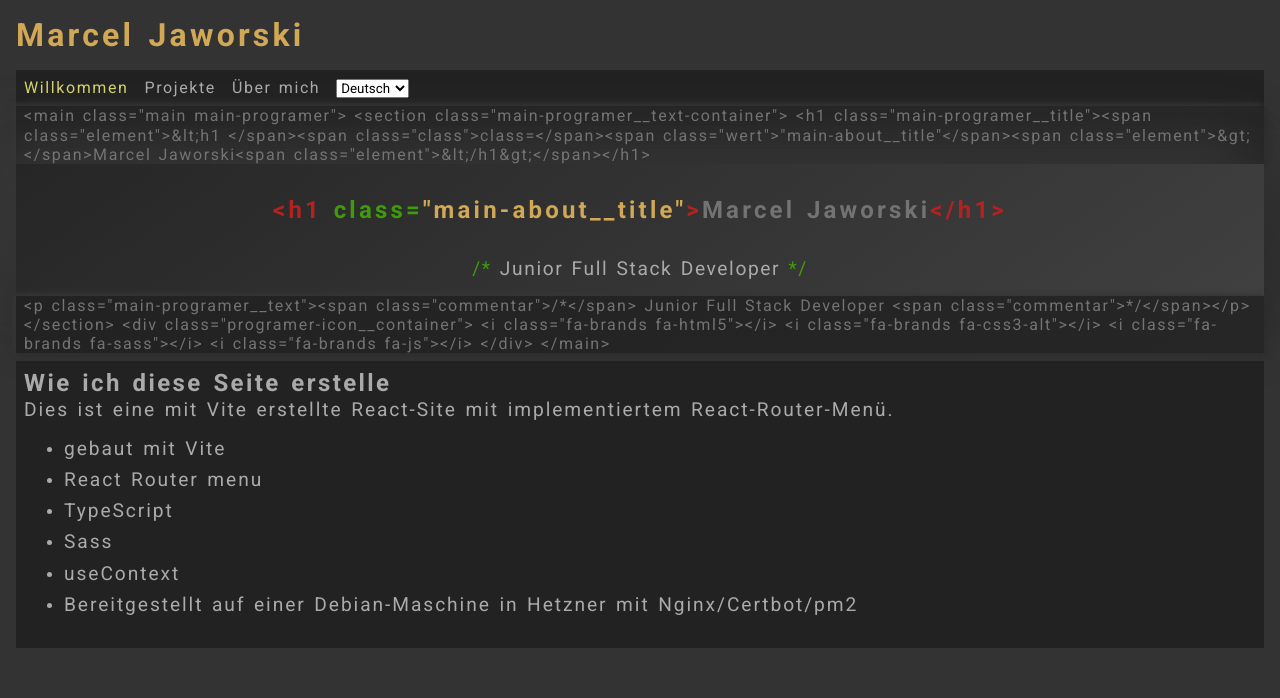
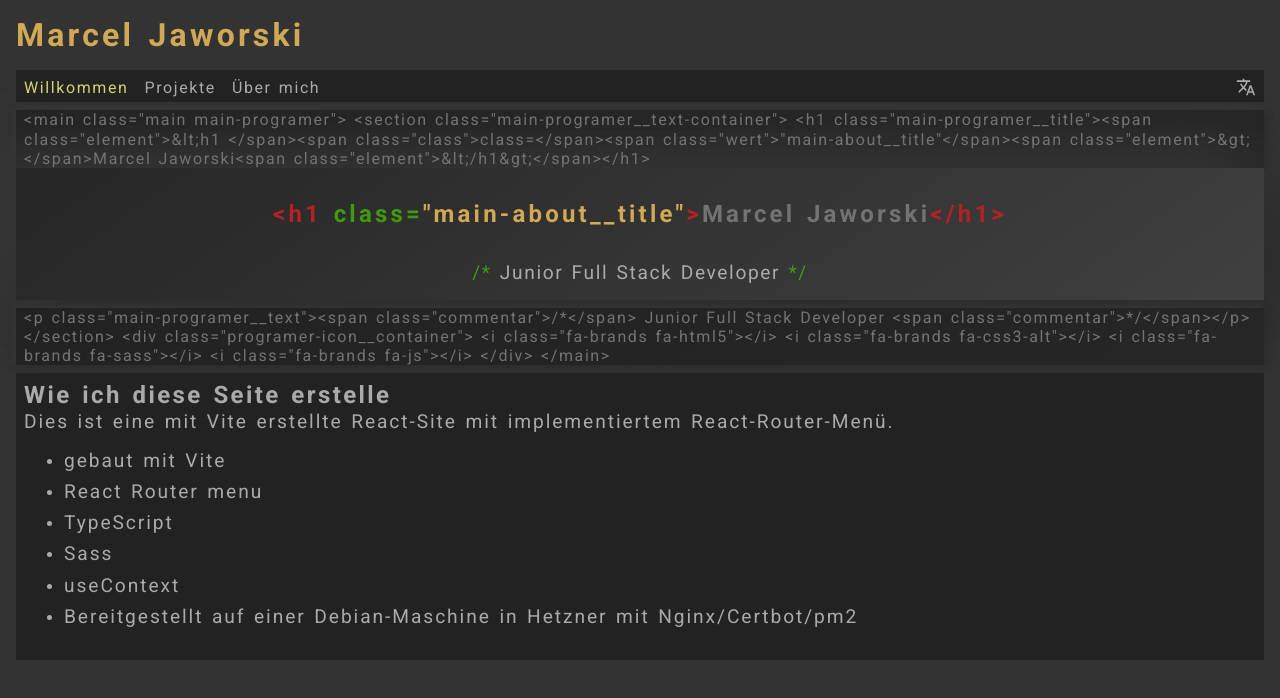
Before and after one commit to marceljaworski/portfolio, a React (Vite) app: page /welcome in a window 1280 px wide. Shown: the top 698 px of the page. Built offline with nearby package versions, Linux system fonts and the light colour scheme.

Commit message:
chooseLanguage styled

```diff
--- a/package.json
+++ b/package.json
@@ -16,6 +16,7 @@
     "@codersrank/activity": "^0.9.14",
     "@emotion/react": "^11.11.0",
     "@emotion/styled": "^11.11.0",
+    "@mui/icons-material": "^5.11.16",
     "@mui/material": "^5.13.3",
     "react": "^18.2.0",
     "react-dom": "^18.2.0",
--- a/src/App.scss
+++ b/src/App.scss
@@ -16,9 +16,12 @@ body {
 
 
 	nav {
+		height: 2rem;
 		background-color: $background;
 		padding: .5rem;
-
+		display: flex;
+		text-align: center;
+		position: relative;
 		a {
 			color: #aaa;
 			text-decoration: none;
@@ -27,6 +30,12 @@ body {
 
 		a.active {
 			color: rgb(211, 211, 110);
+		}
+		.languageContainer {
+			display: inline-block;
+			position: absolute;
+			right: .5rem;
+			bottom: .1rem;
 		}
 	}
 	.main {
--- a/src/components/LanguageChooser.tsx
+++ b/src/components/LanguageChooser.tsx
@@ -1,17 +1,29 @@
-import { useContext } from 'react';
+import { useContext, useState } from 'react';
 import { AppContext } from '../AppContext';
+import TranslateIcon from '@mui/icons-material/Translate';
+
 
 
 export const LanguageChooser = () => {
     const { languages, language, changeLanguage } = useContext(AppContext);
+    const [showLanguages, setShowLanguages] = useState(false);
 
     const handleChange = (event:React.ChangeEvent<HTMLSelectElement>):void => {
         changeLanguage(event.target.value);
     };
+    const handleShow = () => {
+        setShowLanguages(!showLanguages)
+    }
+
 
     return (
-        <select value={language} onChange={handleChange}>
-            {languages.map(lang => <option key={lang.value} value={lang.value}>{lang.language}</option>)}
-        </select>
+
+        <div className='languageContainer' onClick={handleShow}>
+            {showLanguages && <select value={language} onChange={handleChange}>
+                {languages.map(lang => <option key={lang.value} value={lang.value}>{lang.language}</option>)}
+            </select>}
+            <TranslateIcon fontSize='small'/>
+        </div>
+
     );
 }
--- a/src/pages/PageWelcome.scss
+++ b/src/pages/PageWelcome.scss
@@ -8,6 +8,8 @@
              -20px -20px 60px #3a3a3a;
 }
 .main-programer__text-container--escaped{
+    margin-top: .5rem;
+    // padding-top: .5rem;
     padding-left: 0.5rem;
     line-height: 1.5em;
     overflow: hidden;
```
Also changed, not shown: 2 other files (tests, documents, lock files or other folders).
